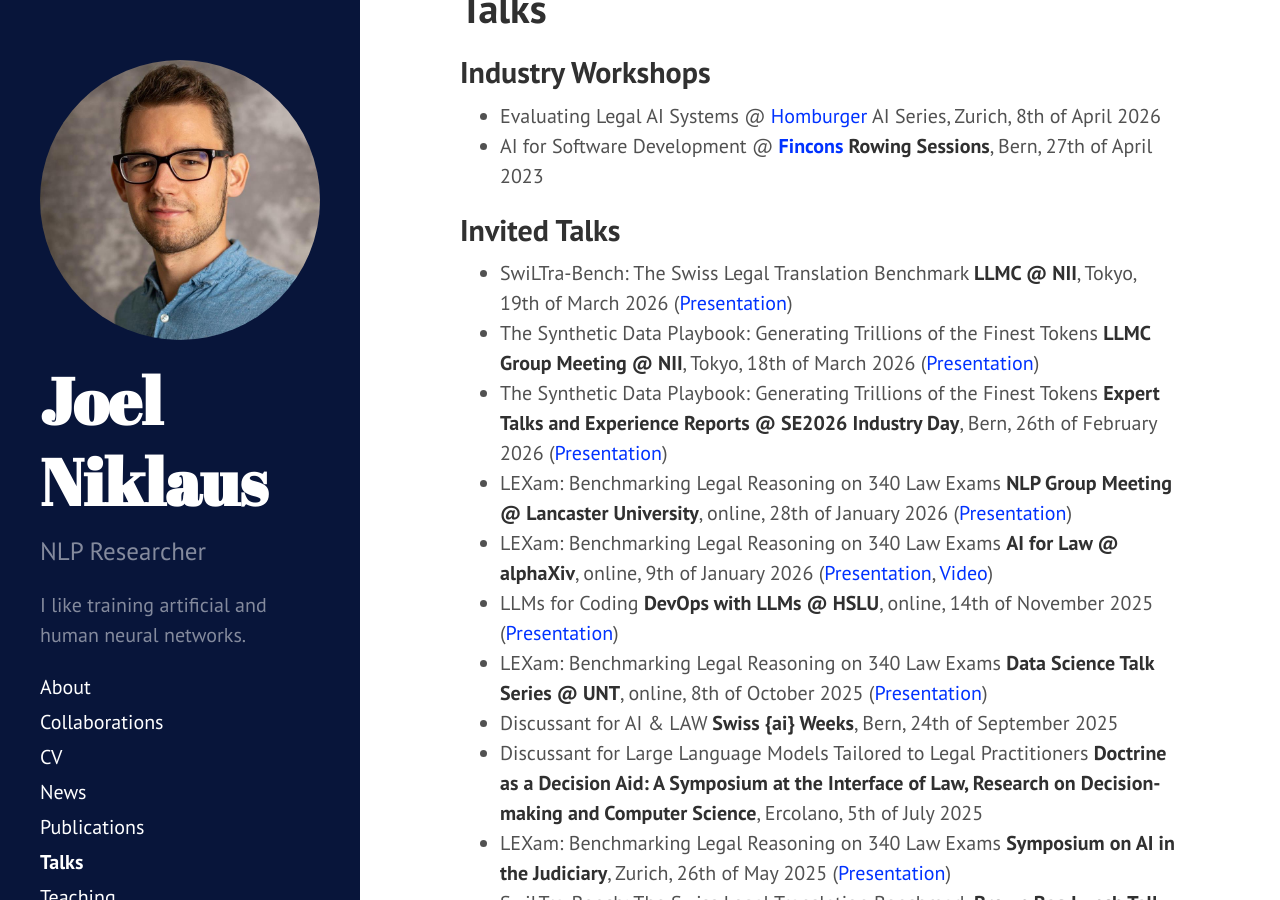
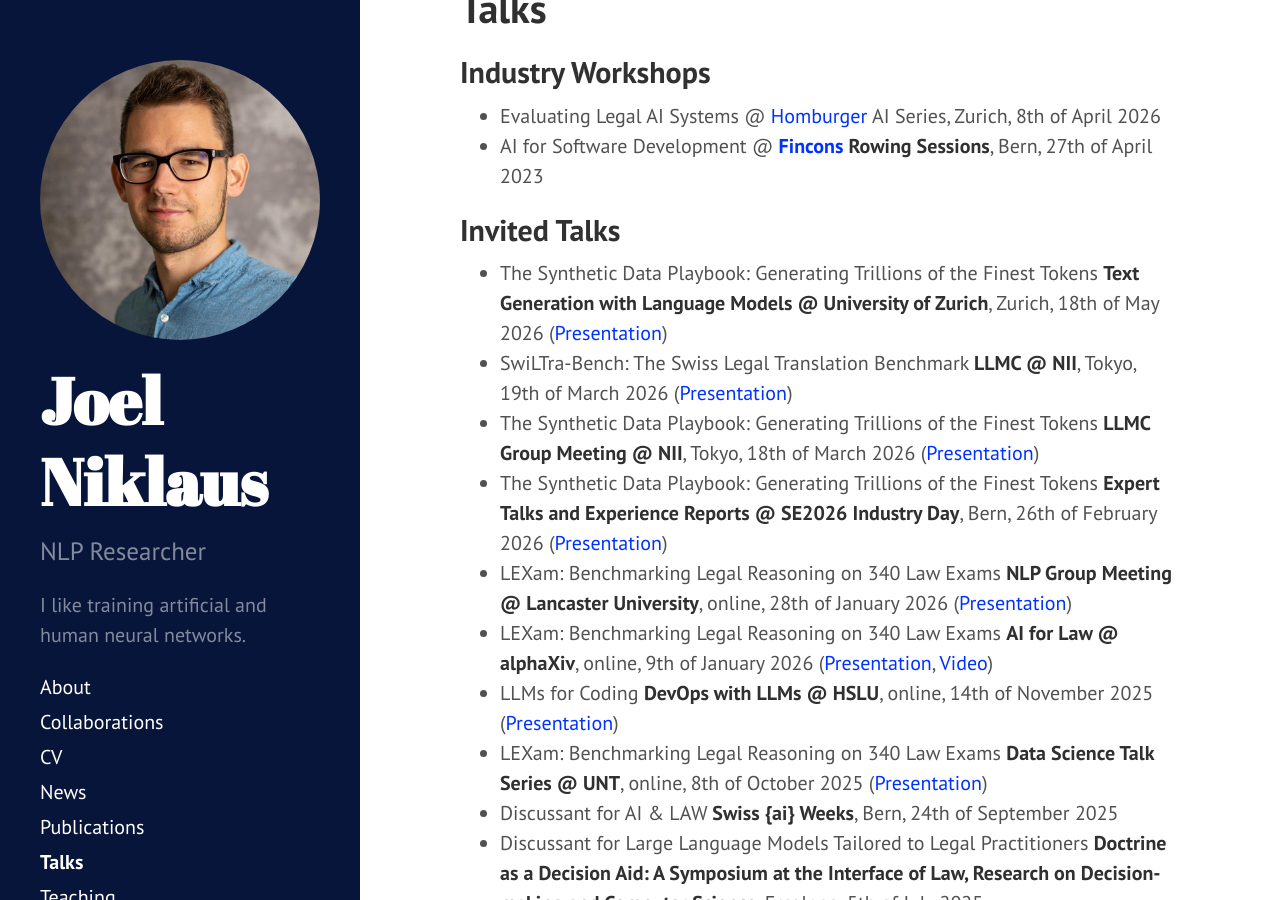
Before and after one commit to JoelNiklaus/joelniklaus.github.io, a Jekyll site: the page built from _pages/talks.md, in a window 1280 px wide and 900 px high, scrolled down 347 px. Built offline with Jekyll 4.4.1, drawn with Linux system fonts in a browser that asks for light colours; a style sheet for code colours, icons or effects is not loaded.

Commit message:
added talk at uzh

```diff
--- a/_pages/talks.md
+++ b/_pages/talks.md
@@ -10,6 +10,7 @@ title: Talks
 
 ## Invited Talks
 
+- The Synthetic Data Playbook: Generating Trillions of the Finest Tokens **Text Generation with Language Models @ University of Zurich**, Zurich, 18th of May 2026 ([Presentation](https://docs.google.com/presentation/d/1lY40grdoBdD3VsuaxmwVAx3x-X8hxZkU8ZXsvLVAmyw/edit?usp=sharing))
 - SwiLTra-Bench: The Swiss Legal Translation Benchmark **LLMC @ NII**, Tokyo, 19th of March 2026 ([Presentation](https://docs.google.com/presentation/d/1djkKhO5UMpNHXJ0MyxFAnfYk0UEZsJVpniKAcd8iwTM/edit?usp=sharing))
 - The Synthetic Data Playbook: Generating Trillions of the Finest Tokens **LLMC Group Meeting @ NII**, Tokyo, 18th of March 2026 ([Presentation](https://niklaus.ai/files/presentations/nii_finephrase.html))
 - The Synthetic Data Playbook: Generating Trillions of the Finest Tokens **Expert Talks and Experience Reports @ SE2026 Industry Day**, Bern, 26th of February 2026 ([Presentation](https://niklaus.ai/files/presentations/se26_finephrase.html))
```
